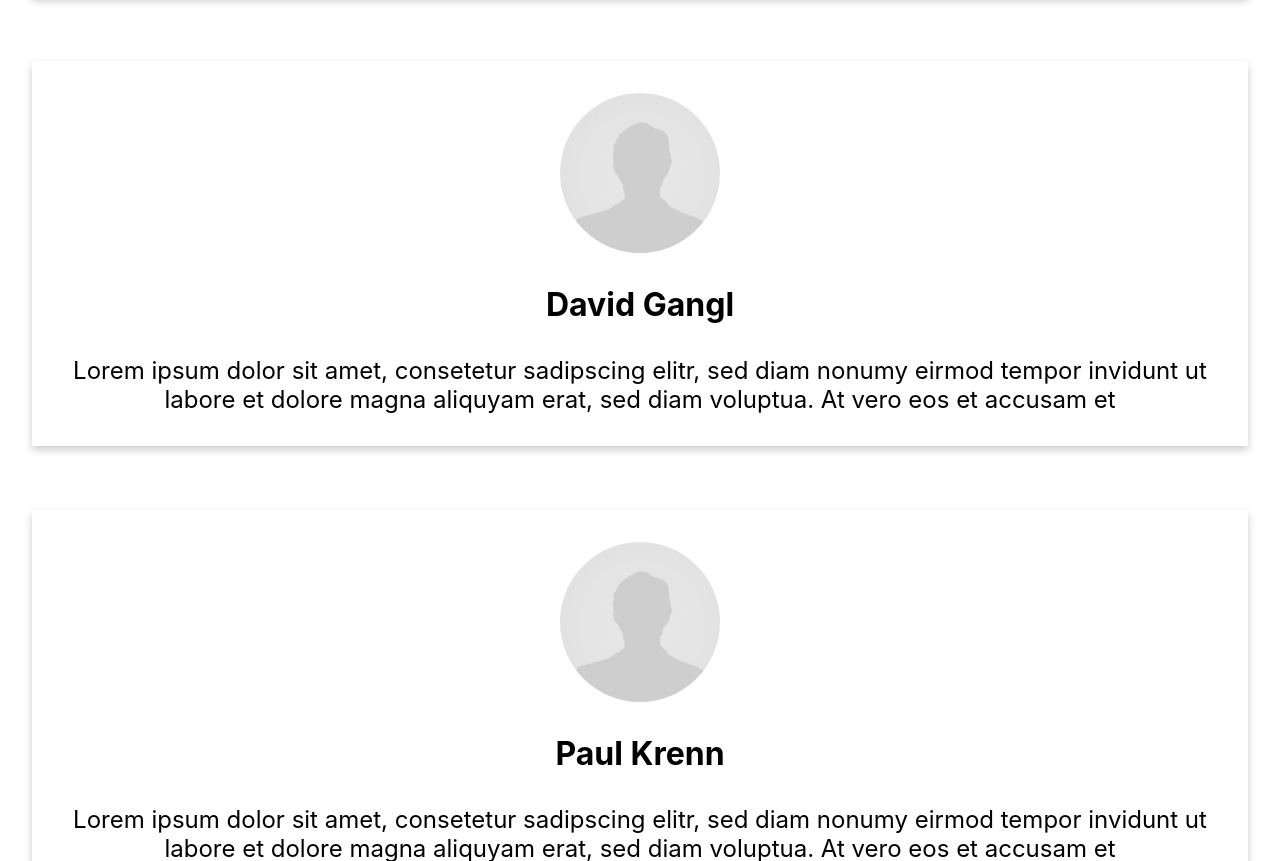
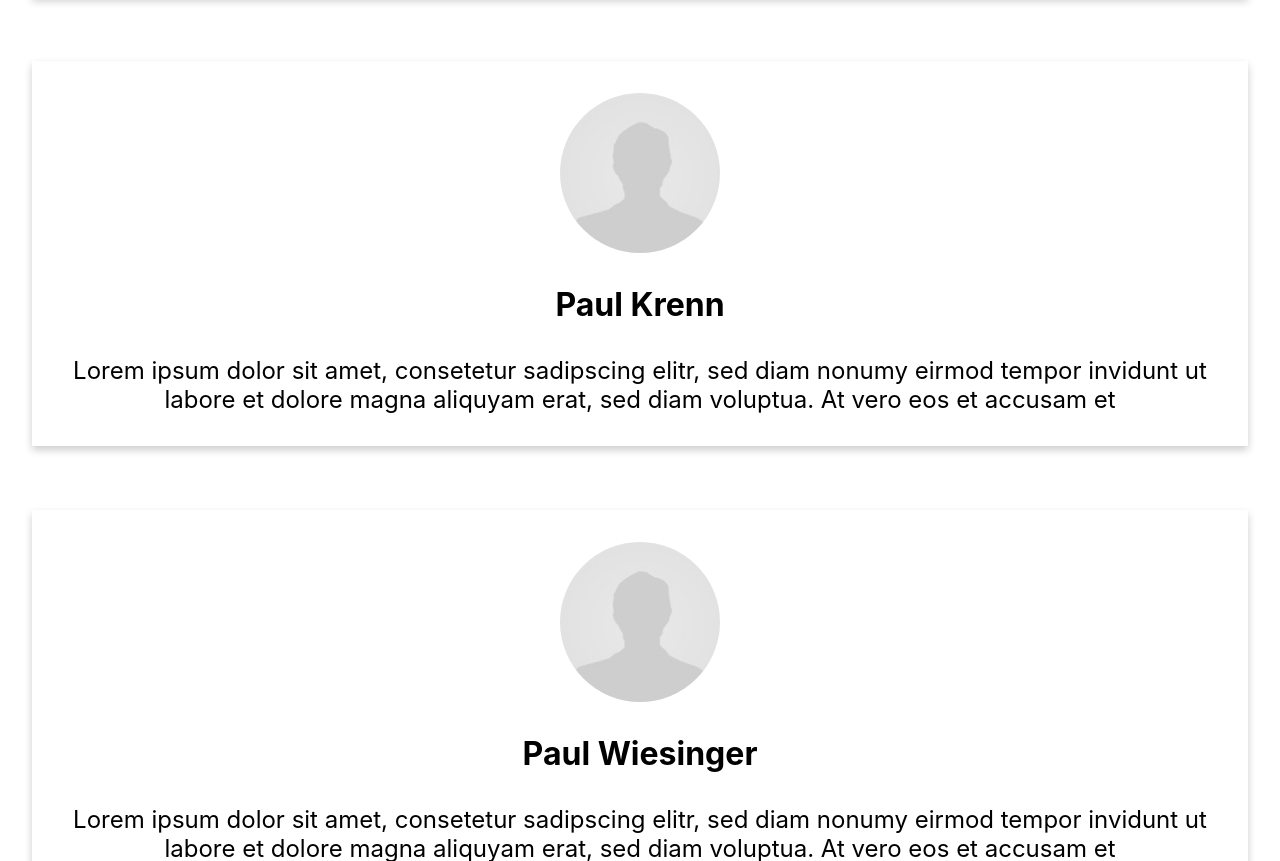
Before and after one commit to LonoS/PhobitSupportWebsite, a plain HTML site: page sites/UeberUns.html in a window 1280 px wide. Shown: the part 903-1764 px from the top of the page. Drawn offline with Linux system fonts and the light colour scheme.

Commit message:
removed (useless) subject.

```diff
--- a/sites/UeberUns.html
+++ b/sites/UeberUns.html
@@ -44,16 +44,6 @@
             </profileItem>
         </profile>
 
-
-        <profile>
-            <img src="../img/avatar.jpg">
-
-            <profileItem>
-                <profileName>David Gangl</profileName>
-                <profileDescription>Lorem ipsum dolor sit amet, consetetur sadipscing elitr, sed diam nonumy eirmod tempor invidunt ut labore et dolore magna aliquyam erat, sed diam voluptua. At vero eos et accusam et</profileDescription>
-            </profileItem>
-        </profile>
-
         <profile>
             <img src="../img/avatar.jpg">
 
```
